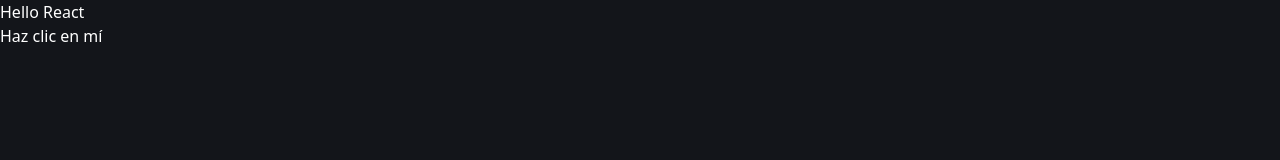
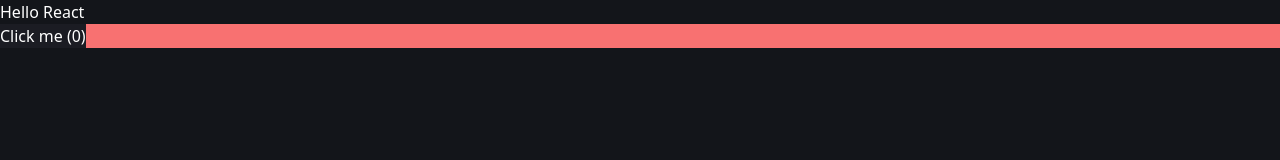
Before and after one commit to bastndev/Hello-React, an Astro site: page / in a window 1280 px wide. Built offline with nearby package versions, Linux system fonts and the light colour scheme; Astro itself is replaced by a stand-in of ours.

Commit message:
`Add` react

```diff
--- a/src/components/app.jsx
+++ b/src/components/app.jsx
@@ -1,12 +1,27 @@
 import React from "react";
 
 class SimpleButton extends React.Component {
+  state = {
+    count: 0,
+    backgroundColor: "#1b1c23",
+  };
+
   handleClick = () => {
-    alert("Haz clic en el botón!");
+    this.setState((prevState) => ({
+      count: prevState.count + 1,
+      backgroundColor: prevState.count % 2 === 0 ? "#1b1c23" : "#f4f4f4",
+    }));
   };
 
   render() {
-    return <button onClick={this.handleClick}>Haz clic en mí</button>;
+    return (
+      <button
+        onClick={this.handleClick}
+        style={{ backgroundColor: this.state.backgroundColor }}
+      >
+        Click me ({this.state.count})
+      </button>
+    );
   }
 }
 
--- a/src/pages/index.astro
+++ b/src/pages/index.astro
@@ -5,5 +5,7 @@ import App from "../components/App";
 
 <Layout title="Welcome to Astro.">
   <h1>Hello React</h1>
-  <App />
+  <div class="bg-red-400">
+    <App client:load />
+  </div>
 </Layout>
```
